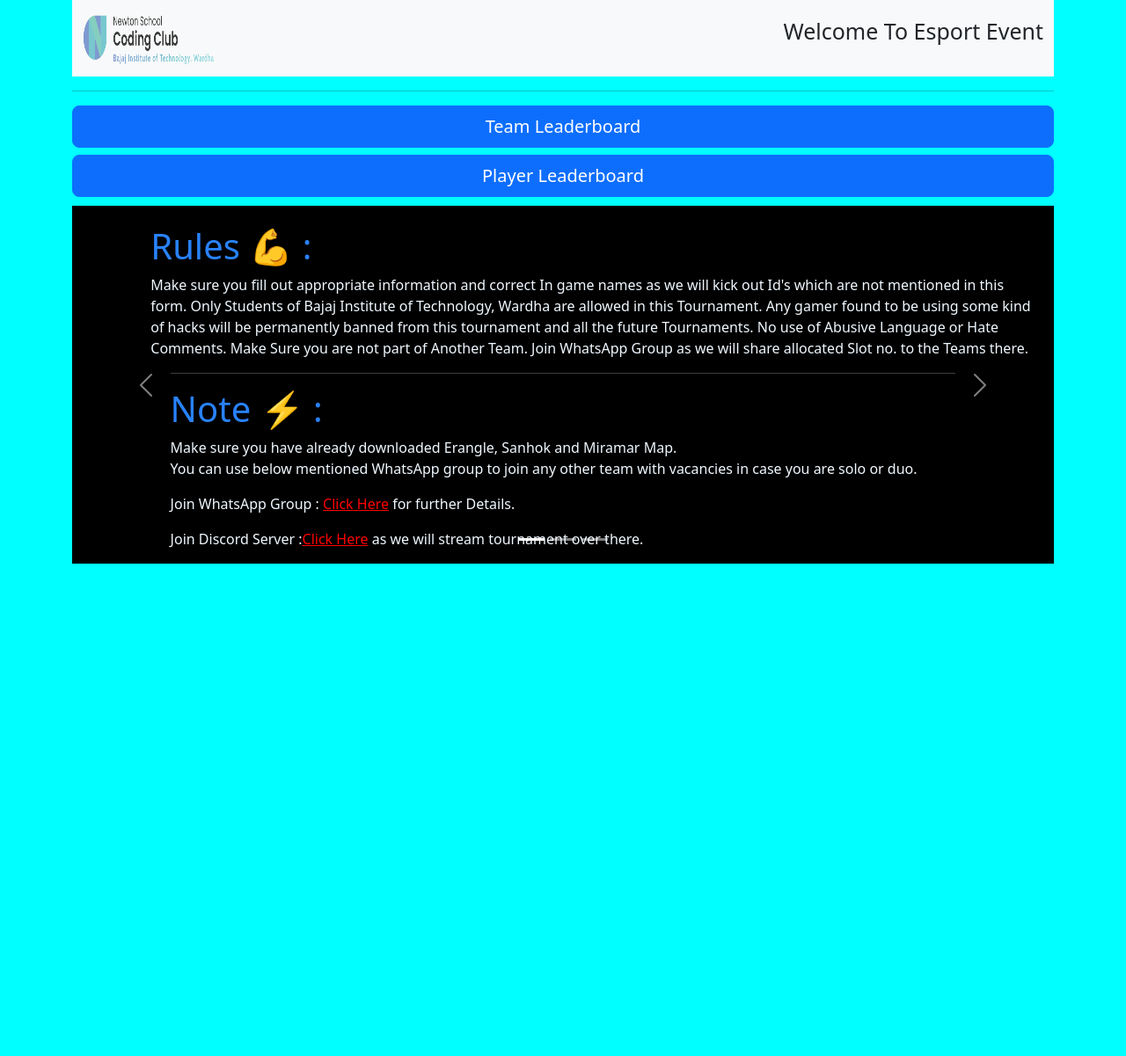
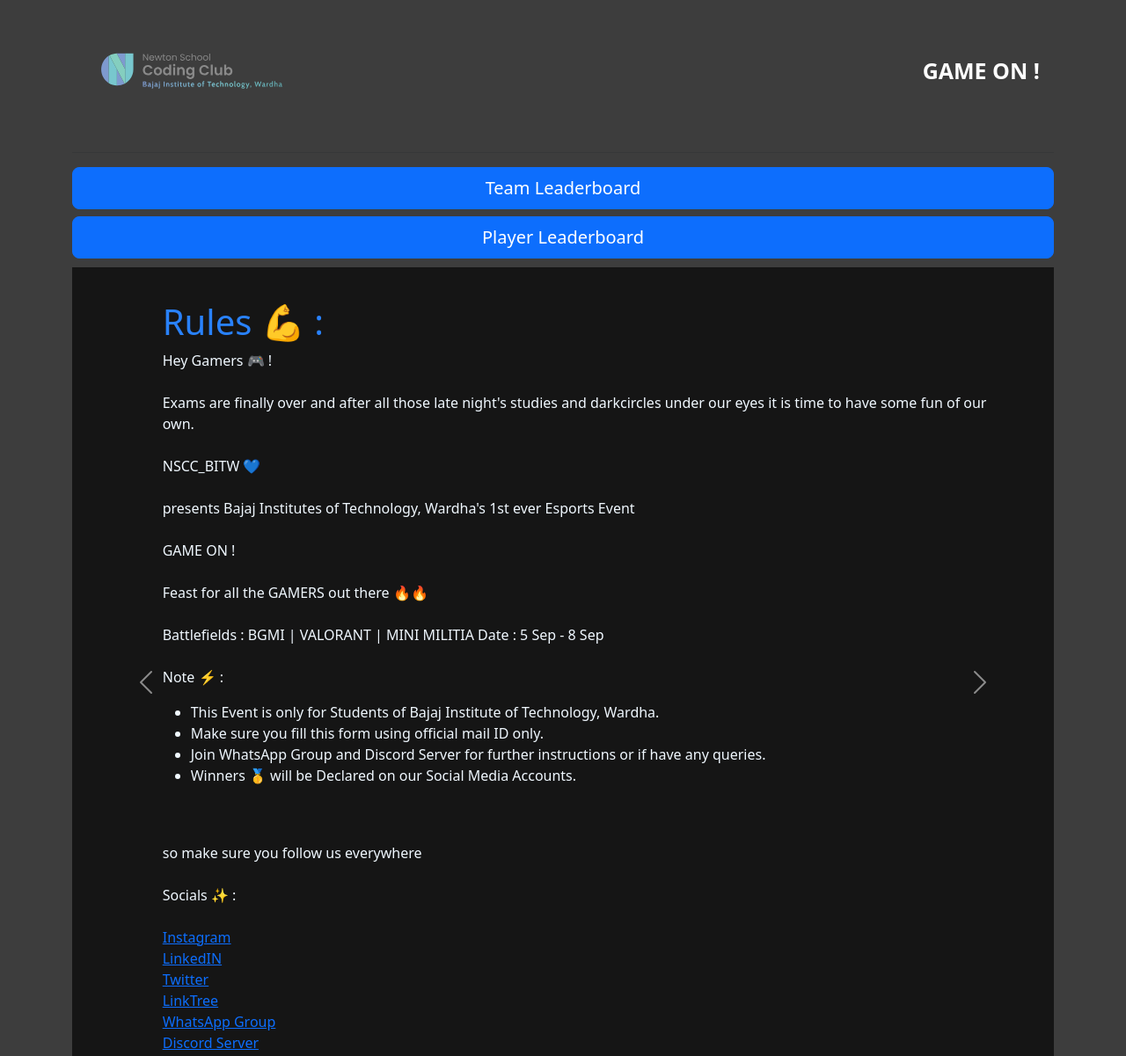
Before and after one commit to NSCCBITW/LeaderBoard, a plain HTML site: page index.html in a window 1280 px wide. Shown: the top 1201 px of the page at 88% size. Before the commit the page ends 800 px from the top, so only its background shows below. Drawn offline with nearby package versions, Linux system fonts and the light colour scheme.

Commit message:
Add files via upload

```diff
--- a/index.html
+++ b/index.html
@@ -18,27 +18,37 @@
     <title>LeaderBoard</title>
   </head>
   <style>
+
+    .elogo{
+      font-weight: 800;
+      color: white;
+      margin-top: 20px;
+    }
+
     body {
-      background-color: aqua;
+      background-color: rgb(61, 61, 61);
     }
     h1 {
       color: rgb(41, 130, 253);
     }
+    .carousel-inner{
+      background-color: rgb(21, 21, 21);
+    }
+
   </style>
   <body>
     <div class="container">
-      <nav class="navbar bg-light">
-        <div class="container-fluid">
+      <nav class="navbar ">
+        <div class="container-fluid p-3 ">
           <a class="navbar-brand" href="https://my.newtonschool.co">
             <img
-              src="flogo.png"
-              width="150"
-              height="60"
+              src="black bg2.svg"
+              width="240px"
               class="d-inline-block align-text-top"
             />
 
           </a>
-          <p style="font-size: 25px">Welcome To Esport Event</p>
+          <p class="elogo" style="font-size: 25px">GAME ON ! </p>
         </div>
       </nav>
       <hr />
@@ -87,52 +97,65 @@
             aria-label="Slide 3"
           ></button>
         </div>
-        <div style="margin-top: 10px" class="carousel-inner">
+        <div style="margin-top: 10px" class="carousel-inner p-3">
           <div class="carousel-item active">
             <div style="margin-left: 8%; width: 90%; margin-top: 2%">
               <h1>Rules 💪 :</h1>
 
               <p>
-                Make sure you fill out appropriate information and correct In
-                game names as we will kick out Id's which are not mentioned in
-                this form. Only Students of Bajaj Institute of Technology,
-                Wardha are allowed in this Tournament. Any gamer found to be
-                using some kind of hacks will be permanently banned from this
-                tournament and all the future Tournaments. No use of Abusive
-                Language or Hate Comments. Make Sure you are not part of Another
-                Team. Join WhatsApp Group as we will share allocated Slot no. to
-                the Teams there.
+                Hey Gamers 🎮 !
+                <br>
+                <br>
+                Exams are finally over and after all those late night's studies and darkcircles under our eyes it is time to have some fun of our own.
+                <br>
+                <br>
+                NSCC_BITW 💙
+                <br>
+                <br>
+                presents
+                Bajaj Institutes of Technology, Wardha's 1st ever Esports Event
+                <br>
+                <br>
+                GAME ON !
+                <br>
+                <br>
+                Feast for all the GAMERS out there 🔥🔥
+                <br>
+                <br>
+                Battlefields :  BGMI  |  VALORANT  |  MINI MILITIA
+                Date :  5 Sep - 8 Sep
+                <br>
+                <br>
+                Note ⚡ :
+                <ul>
+                  <li>This Event is only for Students of Bajaj Institute of Technology, Wardha.</li>
+                  <li>Make sure you fill this form using official mail ID only.</li>
+                  <li>Join WhatsApp Group and Discord Server for further instructions or if have any queries.</li>
+                  <li>Winners 🥇 will be Declared on our Social Media Accounts.</li>
+                </ul>
+                <br>
+                <br>
+                so make sure you follow us everywhere
+                <br>
+                <br>
+                Socials ✨ :
+                <br>
+                <br>
+                 <a  href=" https://www.instagram.com/nscc_bitw ">Instagram</a>
+                <br>
+                 <a  href=" https://www.linkedin.com/company/nscc-bitw ">LinkedIN</a>
+                <br>
+                 <a  href=" https://twitter.com/NSCC_BITW?t=IIyH8nCnR0dv3z4zsxmaAQ&s=08 ">Twitter </a>
+                <br>
+                 <a  href=" https://linktr.ee/nscc_bitw ">LinkTree </a>
+                <br>
+                  <a  href=" https://chat.whatsapp.com/CDEazyxTrXZKUN5O3zfMum   ">WhatsApp Group</a>
+                <br>
+                  <a  href=" https://discord.gg/Hg8EgV6Pd5  ">Discord Server</a>
               </p>
             </div>
             <hr style="margin-left: 10%; margin-right: 10%" />
 
-            <div style="margin-left: 10%">
-              <h1>Note ⚡ :</h1>
-              <p>
-                Make sure you have already downloaded Erangle, Sanhok and
-                Miramar Map.
-                <br />
-                You can use below mentioned WhatsApp group to join any other
-                team with vacancies in case you are solo or duo.
-              </p>
-              <p>
-                Join WhatsApp Group :
-                <a
-                  style="color: red"
-                  href=" https://chat.whatsapp.com/CDEazyxTrXZKUN5O3zfMum"
-                  >Click Here</a
-                >
-                for further Details.
-              </p>
-              <p>
-                Join Discord Server :<a
-                  style="color: red"
-                  href=" https://discord.gg/Hg8EgV6Pd5"
-                  >Click Here</a
-                >
-                as we will stream tournament over there.
-              </p>
-            </div>
           </div>
 
           <div style="padding: 20px" class="carousel-item">
@@ -140,24 +163,18 @@
               <h1>Time Table 🗓️</h1>
               <hr style="margin-right: 10%" />
 
-              <h2>Date : 5 Sep 22 ( 4 PM Onwards ) :</h2>
+              <h2>Date : 6 Sep 22 ( 4 PM Onwards ) :</h2>
               <p>3 Matches -> Qualifiers</p>
               <p>
                 Qualifiers will be played at Erangle, Sanhok and Miramar Map
               </p>
               <hr style="margin-right: 10%" />
 
-              <h2>Date : 6 Sep 22 ( 5:30 PM Onwards ) :</h2>
-              <p>1 Match -> Semi-Finale</p>
-              <p>There will be Semi-Finale at Erangle</p>
+              <h2>Date : 8 Sep 22 ( 5:30 PM Onwards ) :</h2>
+              <p>2 Matches -> Finals</p>
+              <p>There will be Finals at Erangle</p>
               <hr style="margin-right: 10%" />
 
-              <h2>Date : 7 Sep 22 ( 5:30 PM Onwards ) :</h2>
-              <p>1 Match -> Grand-Finale</p>
-              <p>
-                There will be Grand-Finale at Erangle only top 20 Teams will be
-                able to Participate in Finale
-              </p>
             </div>
           </div>
 
```
Also changed, not shown: player.html (+6 -5 lines), team.html (+6 -5 lines), black bg.svg (added), black bg2.svg (added).
